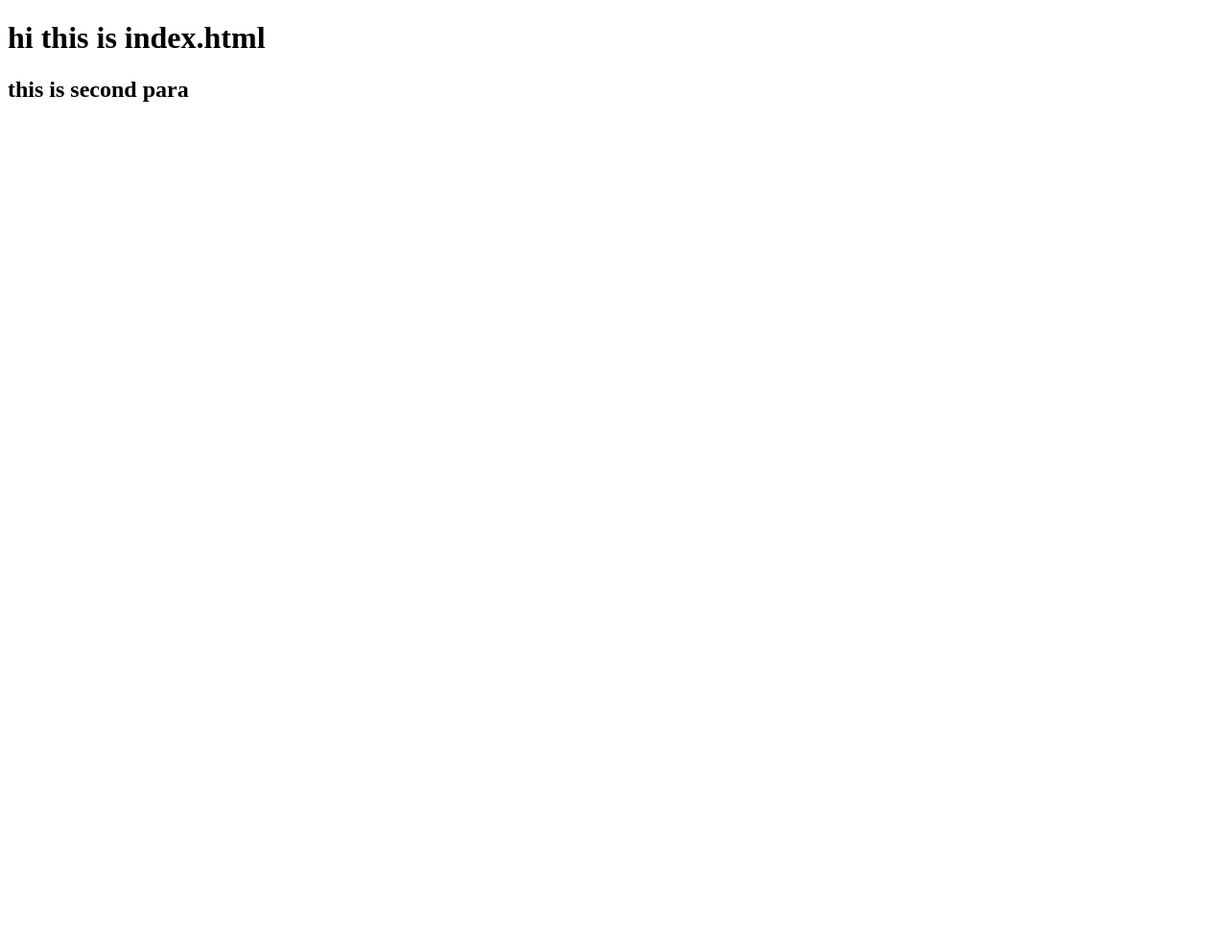
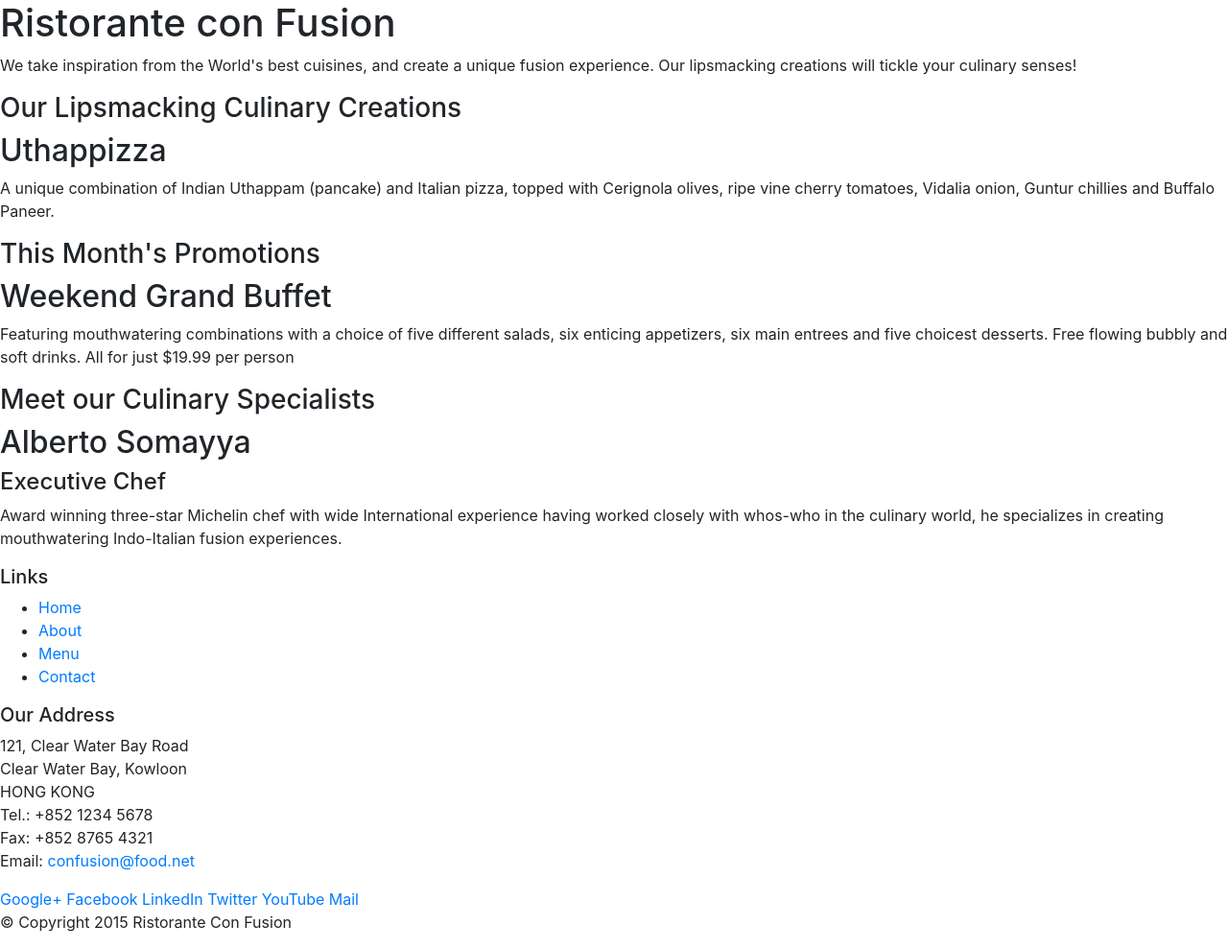
Before and after one commit to Abhishek249/git-test, a website: page index.html in a window 1280 px wide. Shown: the whole page at 96% size. Before the commit the page ends 800 px from the top, so only its background shows below. Drawn offline with nearby package versions, Linux system fonts and the light colour scheme.

Commit message:
Intro to Bootstrap

```diff
--- a/index.html
+++ b/index.html
@@ -1,15 +1,112 @@
 <!DOCTYPE html>
-<html>
+<html lang="en">
+
 <head>
-    <meta charset="utf-8" />
-    <meta http-equiv="X-UA-Compatible" content="IE=edge">
-    <title>Page Title</title>
-    <meta name="viewport" content="width=device-width, initial-scale=1">
-    <!-- <link rel="stylesheet" type="text/css" media="screen" href="main.css" />
-    <script src="main.js"></script> -->
+    <title>Ristorante Con Fusion</title>
+    <!-- Required meta tags always come first -->
+    <meta charset="utf-8">
+    <meta name="viewport" content="width=device-width, initial-scale=1, shrink-to-fit=no">
+    <meta http-equiv="x-ua-compatible" content="ie=edge">
+
+    <!-- Bootstrap CSS -->
+    <link rel="stylesheet" href="node_modules/bootstrap/dist/css/bootstrap.min.css">
 </head>
+
 <body>
-    <h1>hi this is index.html</h1>
-    <h2>this is second para</h2>
+
+    <header>
+        <div>
+            <div>
+                <div>
+                    <h1>Ristorante con Fusion</h1>
+                    <p>We take inspiration from the World's best cuisines, and create a unique fusion experience. Our lipsmacking creations will tickle your culinary senses!</p>
+                </div>
+                <div>
+                </div>
+            </div>
+        </div>
+    </header>
+
+    <div>
+        <div>
+            <div>
+                <h3>Our Lipsmacking Culinary Creations</h3>
+            </div>
+            <div>
+                <h2>Uthappizza</h2>
+                <p>A unique combination of Indian Uthappam (pancake) and Italian pizza, topped with Cerignola olives, ripe vine cherry tomatoes, Vidalia onion, Guntur chillies and Buffalo Paneer.</p>
+            </div>
+        </div>
+
+
+        <div>
+            <div>
+                <h3>This Month's Promotions</h3>
+            </div>
+            <div>
+                <h2>Weekend Grand Buffet</h2>
+                <p>Featuring mouthwatering combinations with a choice of five different salads, six enticing appetizers, six main entrees and five choicest desserts. Free flowing bubbly and soft drinks. All for just $19.99 per person </p>
+            </div>
+        </div>
+
+        <div>
+            <div>
+                <h3>Meet our Culinary Specialists</h3>
+            </div>
+            <div>
+                <h2>Alberto Somayya</h2>
+                <h4>Executive Chef</h4>
+                <p>Award winning three-star Michelin chef with wide International experience having worked closely with whos-who in the culinary world, he specializes in creating mouthwatering Indo-Italian fusion experiences. </p>
+            </div>
+        </div>
+    </div>
+
+    <footer>
+        <div>
+            <div>
+                <div>
+                    <h5>Links</h5>
+                    <ul>
+                        <li><a href="#">Home</a></li>
+                        <li><a href="#">About</a></li>
+                        <li><a href="#">Menu</a></li>
+                        <li><a href="#">Contact</a></li>
+                    </ul>
+                </div>
+                <div>
+                    <h5>Our Address</h5>
+                    <address>
+		              121, Clear Water Bay Road<br>
+		              Clear Water Bay, Kowloon<br>
+		              HONG KONG<br>
+		              Tel.: +852 1234 5678<br>
+		              Fax: +852 8765 4321<br>
+		              Email: <a href="mailto:confusion@food.net">confusion@food.net</a>
+		           </address>
+                </div>
+                <div>
+                    <div>
+                        <a href="http://google.com/+">Google+</a>
+                        <a href="http://www.facebook.com/profile.php?id=">Facebook</a>
+                        <a href="http://www.linkedin.com/in/">LinkedIn</a>
+                        <a href="http://twitter.com/">Twitter</a>
+                        <a href="http://youtube.com/">YouTube</a>
+                        <a href="mailto:">Mail</a>
+                    </div>
+                </div>
+           </div>
+           <div>
+                <div>
+                    <p>© Copyright 2015 Ristorante Con Fusion</p>
+                </div>
+           </div>
+        </div>
+    </footer>
+
+    <!-- jQuery first, then Tether, then Bootstrap JS. -->
+    <script src="node_modules/jquery/dist/jquery.min.js"></script>
+    <script src="node_modules/tether/dist/js/tether.min.js"></script>
+    <script src="node_modules/bootstrap/dist/js/bootstrap.min.js"></script>
 </body>
+
 </html>
```
Also changed, not shown: package.json (+8 -5 lines), 2 other files.
